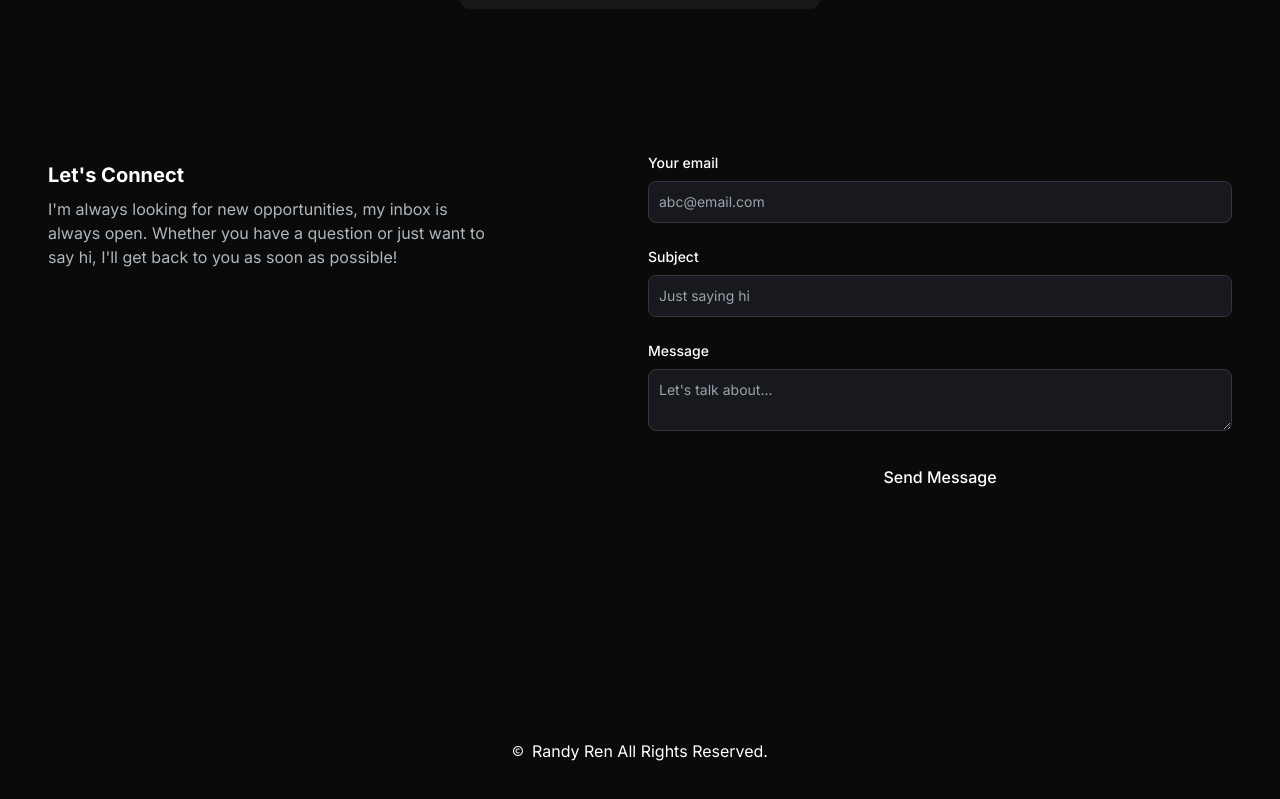
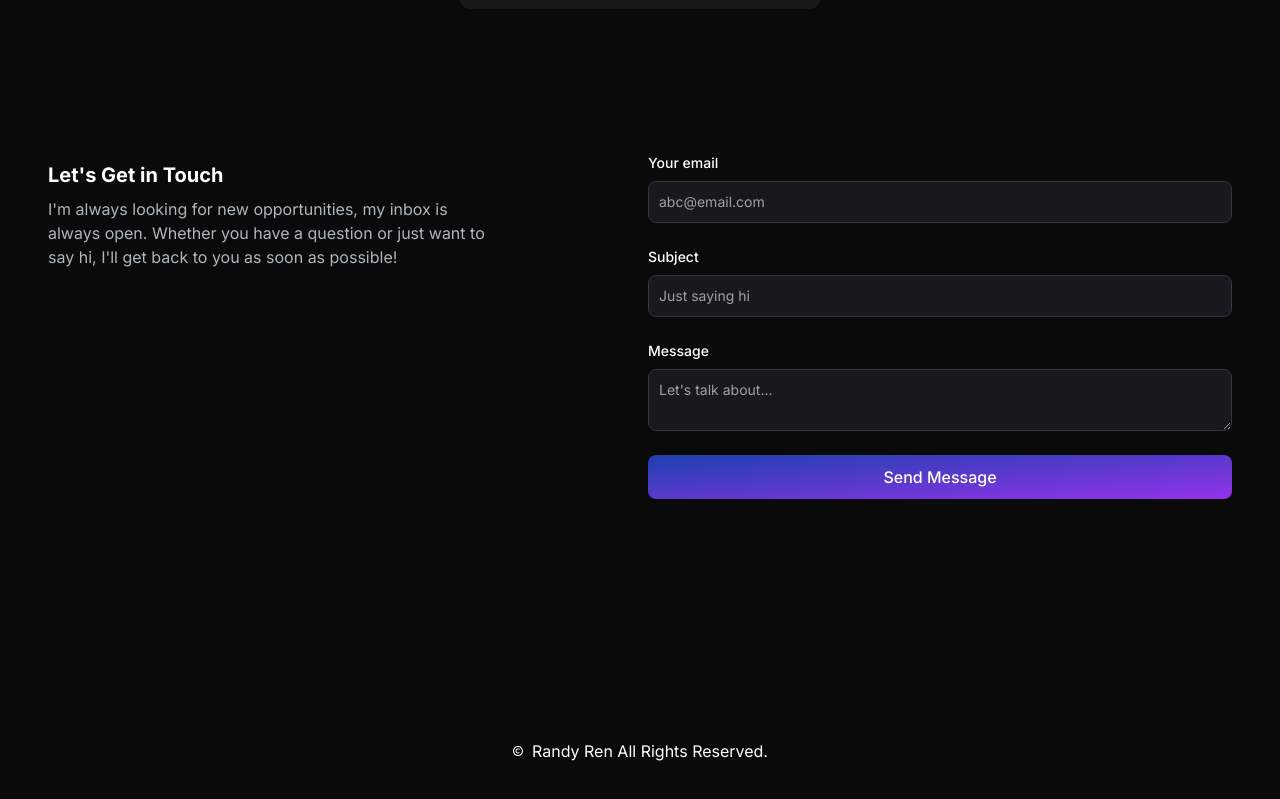
Before and after one commit to randyren278/randy-portfolio, a Next.js app: page / in a window 1280 px wide. Shown: the part 2259-3058 px from the top of the page. Built offline with nearby package versions, Linux system fonts and the light colour scheme.

Commit message:
email section color discrepency

```diff
--- a/app/components/EmailSection.tsx
+++ b/app/components/EmailSection.tsx
@@ -53,7 +53,7 @@ const EmailSection = () => {
       <div className="bg-[radial-gradient(ellipse_at_center,_var(--tw-gradient-stops))] from-primary-900 to-transparent rounded-full h-80 w-80 z-0 blur-lg absolute top-3/4 -left-4 transform -translate-x-1/2 -translate-1/2"></div>
       <div className="z-10">
         <h5 className="text-xl font-bold text-white my-2">
-          Let&apos;s Connect
+          Let&apos;s Get in Touch
         </h5>
         <p className="text-[#ADB7BE] mb-4 max-w-md">
           I&apos;m always looking for new opportunities, my inbox is always
@@ -116,7 +116,7 @@ const EmailSection = () => {
             </div>
             <button
               type="submit"
-              className="bg-primary-500 hover:bg-primary-600 text-white font-medium py-2.5 px-5 rounded-lg w-full"
+              className="bg-gradient-to-br from-blue-800 to-purple-600 hover:bg-gradient-to-br hover:from-purple-600 hover:to-blue-800 text-white font-medium py-2.5 px-5 rounded-lg w-full"
             >
               Send Message
             </button>
```
